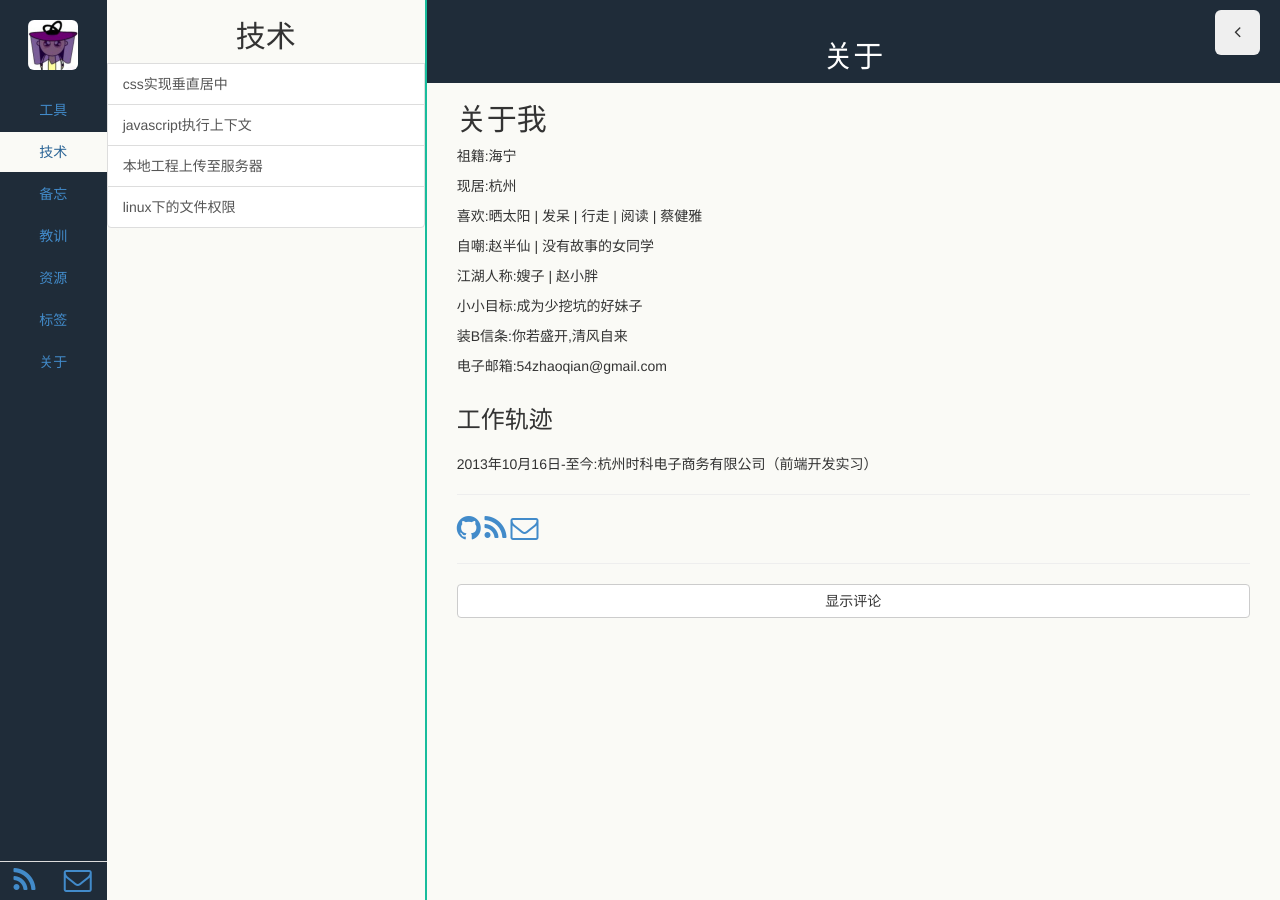
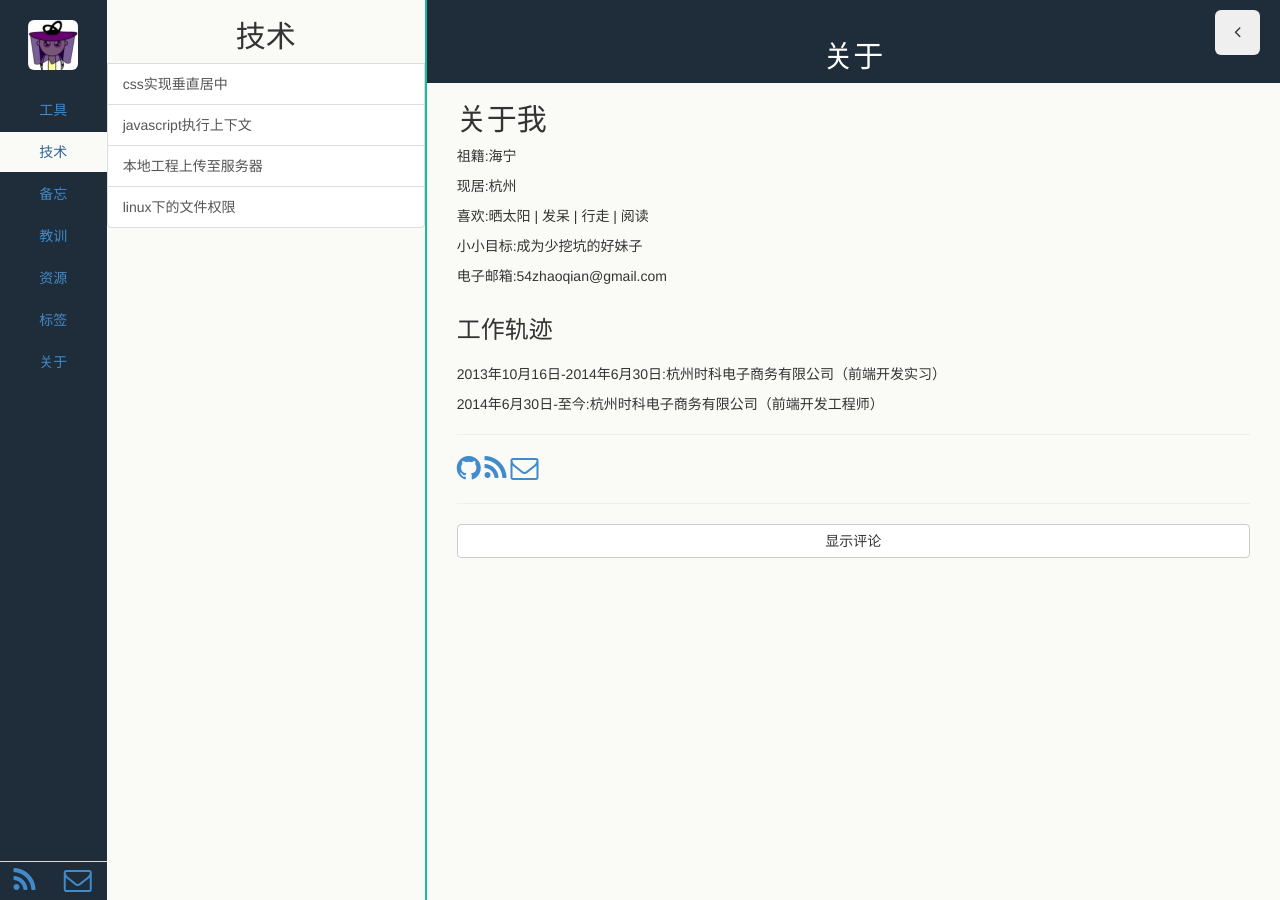
Before and after one commit to echoZQ/echo-blog, a Jekyll site: the page built from pages/about.html, in a window 1280 px wide. Built offline with Jekyll 4.4.1, drawn with Linux system fonts in a browser that asks for light colours; Markdown is read by kramdown in place of the engine named in the settings.

Commit message:
今天的收获

```diff
--- a/pages/about.html
+++ b/pages/about.html
@@ -6,15 +6,13 @@ title: 关于
 <h2>关于我</h2>
 <p>祖籍:海宁</p>
 <p>现居:杭州</p>
-<p>喜欢:晒太阳 | 发呆 | 行走 | 阅读 | 蔡健雅</p>
-<p>自嘲:赵半仙 | 没有故事的女同学</p>
-<p>江湖人称:嫂子 | 赵小胖</p>
+<p>喜欢:晒太阳 | 发呆 | 行走 | 阅读 </p>
 <p>小小目标:成为少挖坑的好妹子</p>
-<p>装B信条:你若盛开,清风自来</p>
 <p>电子邮箱:54zhaoqian@gmail.com</p>
 <p></p>
 <h3>工作轨迹</h3>
-<p>2013年10月16日-至今:杭州时科电子商务有限公司（前端开发实习）</p>
+<p>2013年10月16日-2014年6月30日:杭州时科电子商务有限公司（前端开发实习）</p>
+<p>2014年6月30日-至今:杭州时科电子商务有限公司（前端开发工程师）</p>
 <p></p>
 <hr>
 <a href="{{ site.author.github }}" target="_blank">
```
Also changed, not shown: _posts/2014-06-23-css-resouce.md (+7 -1 lines).
